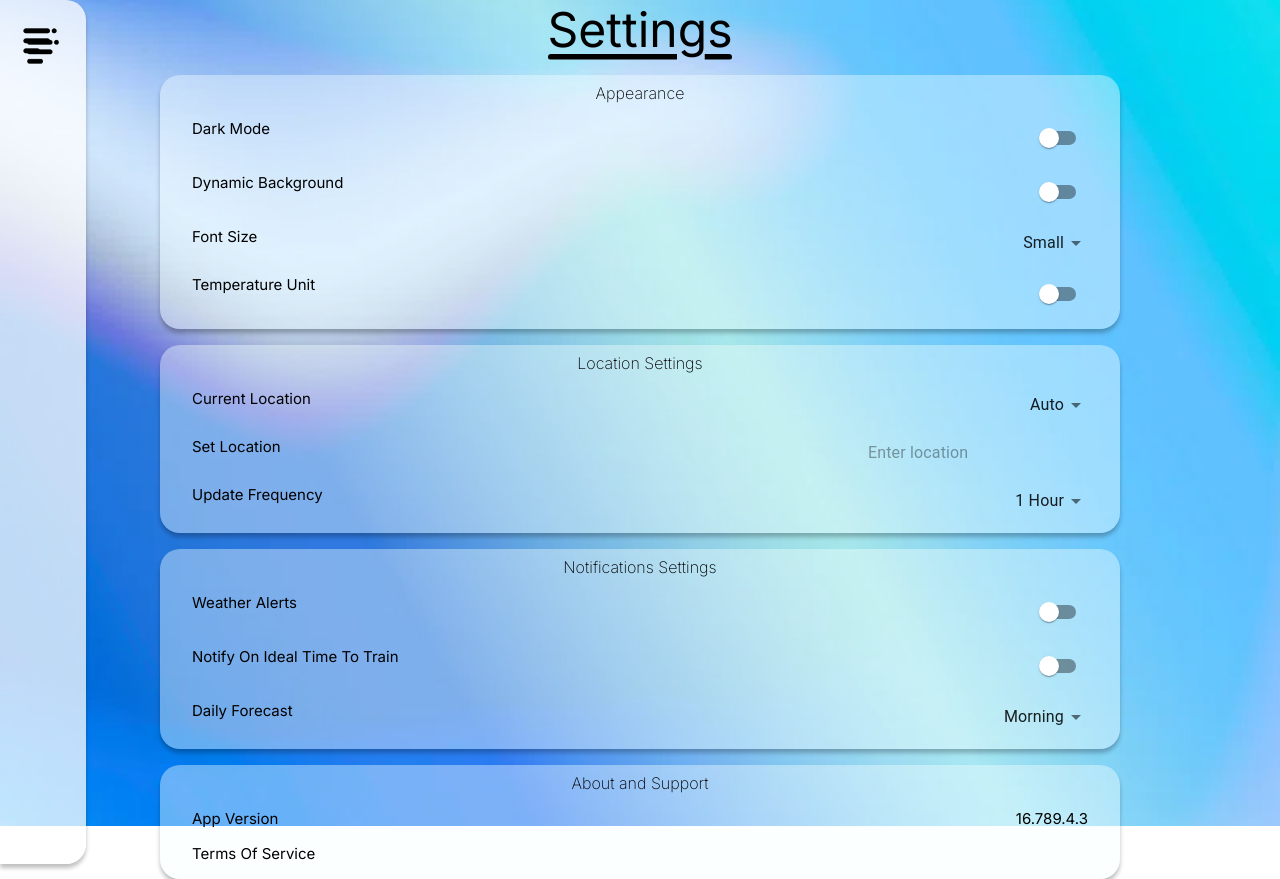
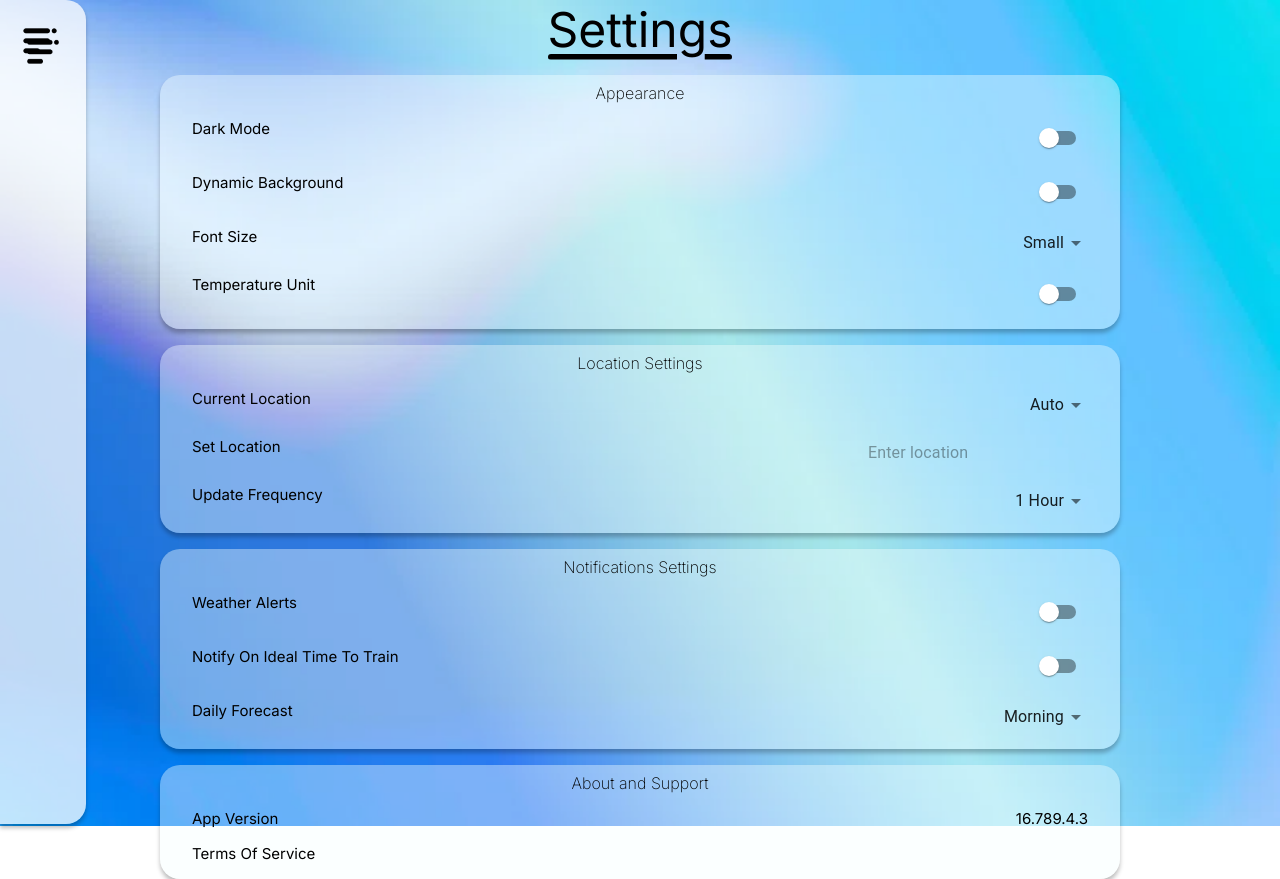
Before and after one commit to Rajpreet0404/Group-8-Weather-App, a React (Create React App) app in the folder gui-react-app/: page /settings in a window 1280 px wide. Built offline with nearby package versions, Linux system fonts and the light colour scheme.

Commit message:
sidebar updated

```diff
--- a/gui-react-app/src/components/sidebar.css
+++ b/gui-react-app/src/components/sidebar.css
@@ -12,7 +12,7 @@
     display: flex;
     justify-content: space-between;
     flex-direction: column;
-    height: 100%;
+    height: 99%;
     width: fit-content;
     border-radius: 0rem 1.25rem 1.25rem 0rem;
     background: rgba(255, 255, 255, 0.75);
@@ -20,7 +20,9 @@
     position: absolute;
     top: 0;
     left: 0;
-    padding: 2rem 1.5rem;
+    padding-left: 1.5rem;
+    padding-right: 1.5rem;
+    padding-top: 2rem;
     z-index: 1000;
     opacity: 1;
     transition: transform 0.3s ease-in-out, opacity 0.3s ease-in-out;
@@ -78,6 +80,10 @@ cursor: pointer;
     list-style: none;
 }
 
+.items li{
+    padding: 0.5rem 0;
+}
+
 .items a{
     color: #000;
     font-family: Inter;
```
